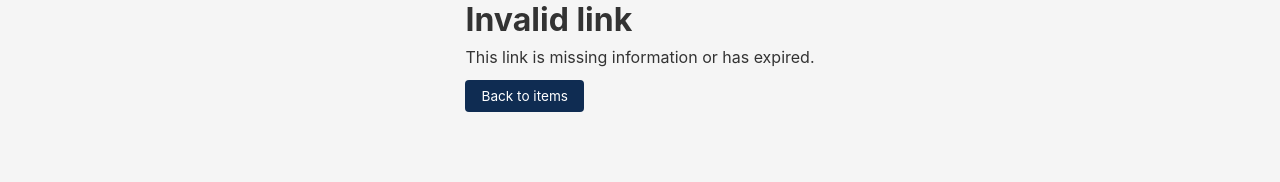
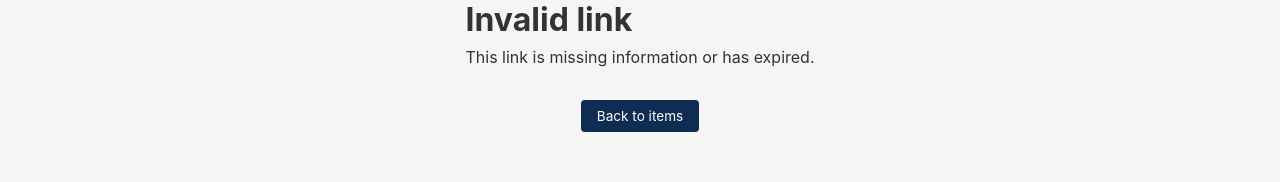
Before and after one commit to dmorales-t89/EMU-Lost-Found, a React (Vite) app in the folder lost-and-found/: page /request-confirm in a window 1280 px wide. Shown: the part 148-330 px from the top of the page. Built offline with nearby package versions, Linux system fonts and the light colour scheme; no server answers.

Commit message:
modified:   lost-and-found/src/App.css 	modified:   lost-and-found/src/pages/RequestConfirmPage.jsx

```diff
--- a/lost-and-found/src/App.css
+++ b/lost-and-found/src/App.css
@@ -334,7 +334,7 @@
 }
 
 .read-more-btn:hover {
-  background-color: var(--light-gray);
+  background-color: var(--secondary-blue);
 }
 
 .claim-btn:hover {
--- a/lost-and-found/src/pages/RequestConfirmPage.jsx
+++ b/lost-and-found/src/pages/RequestConfirmPage.jsx
@@ -26,12 +26,12 @@ function RequestConfirmPage() {
   }
 
   return (
-    <main className="container">
-      <h1>{title}</h1>
+    <main className="container" >
+      <h1 >{title}</h1>
       <p>{message}</p>
 
-      <div style={{ display: 'flex', gap: 12 }}>
-        <button className="read-more-btn" onClick={() => navigate('/lost-items')}>
+      <div style={{ display: 'flex', gap: 12, justifyContent: 'center', marginTop: 20 }}>
+        <button className="claim-btn" onClick={() => navigate('/lost-items')}>
           Back to items
         </button>
 
```
